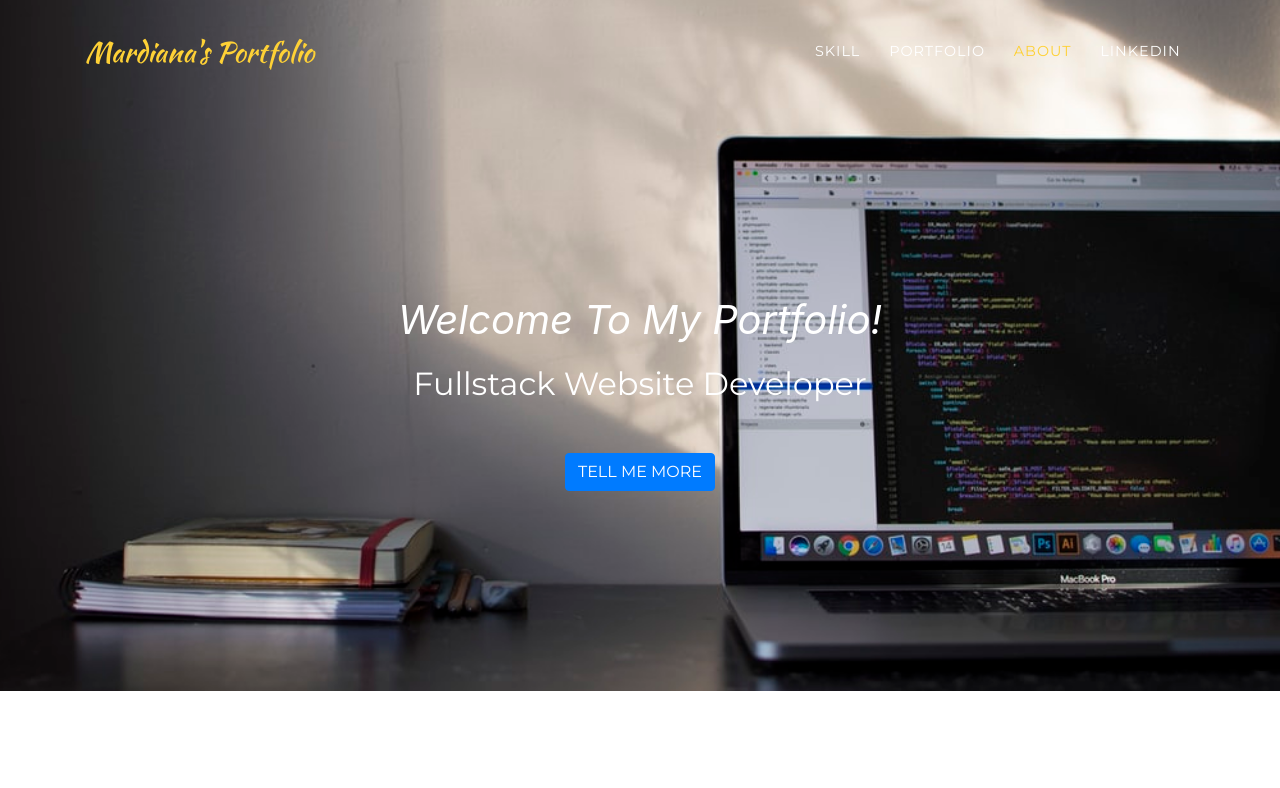
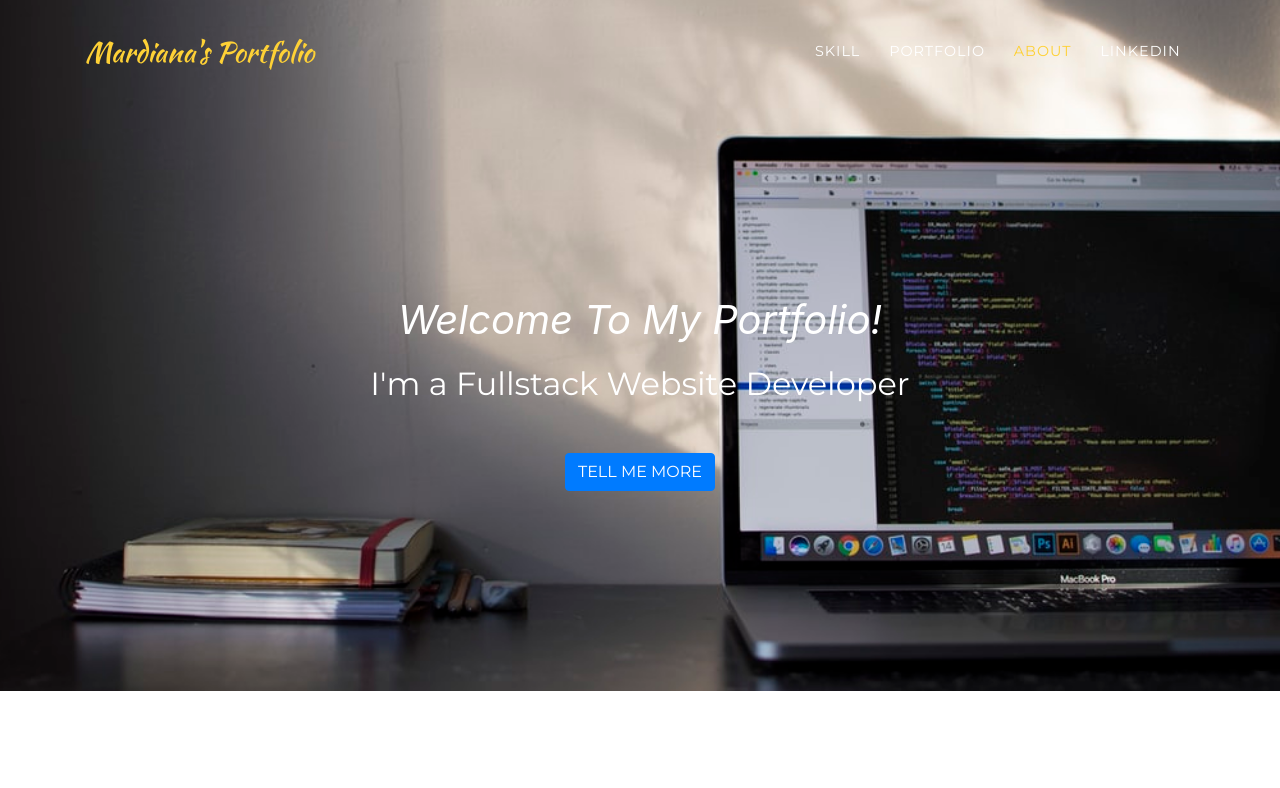
Before and after one commit to mardianad/mardianad.github.io, a website with bundled scripts: page index.html in a window 1280 px wide. Shown: the top 788 px of the page. Built offline with nearby package versions, Linux system fonts and the light colour scheme; a web font is replaced by a local one.

Commit message:
Update index.html

```diff
--- a/index.html
+++ b/index.html
@@ -60,7 +60,7 @@
     <div class="container">
       <div class="intro-text">
         <div class="intro-lead-in">Welcome To My Portfolio!</div>
-        <div class="intro-heading"><h2>Fullstack Website Developer</h2></div>
+        <div class="intro-heading"><h2>I'm a Fullstack Website Developer</h2></div>
         <a class="btn btn-primary btn-xl text-uppercase js-scroll-trigger" href="#services">Tell Me More</a>
       </div>
     </div>
```
